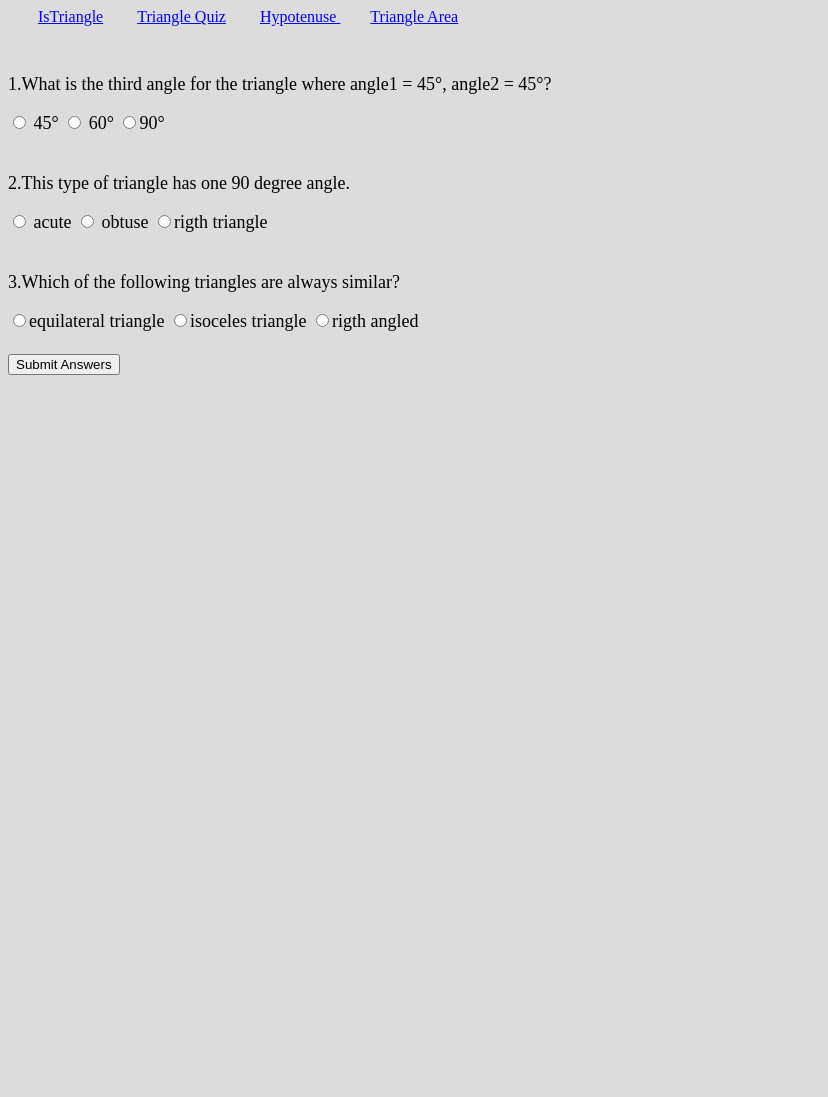
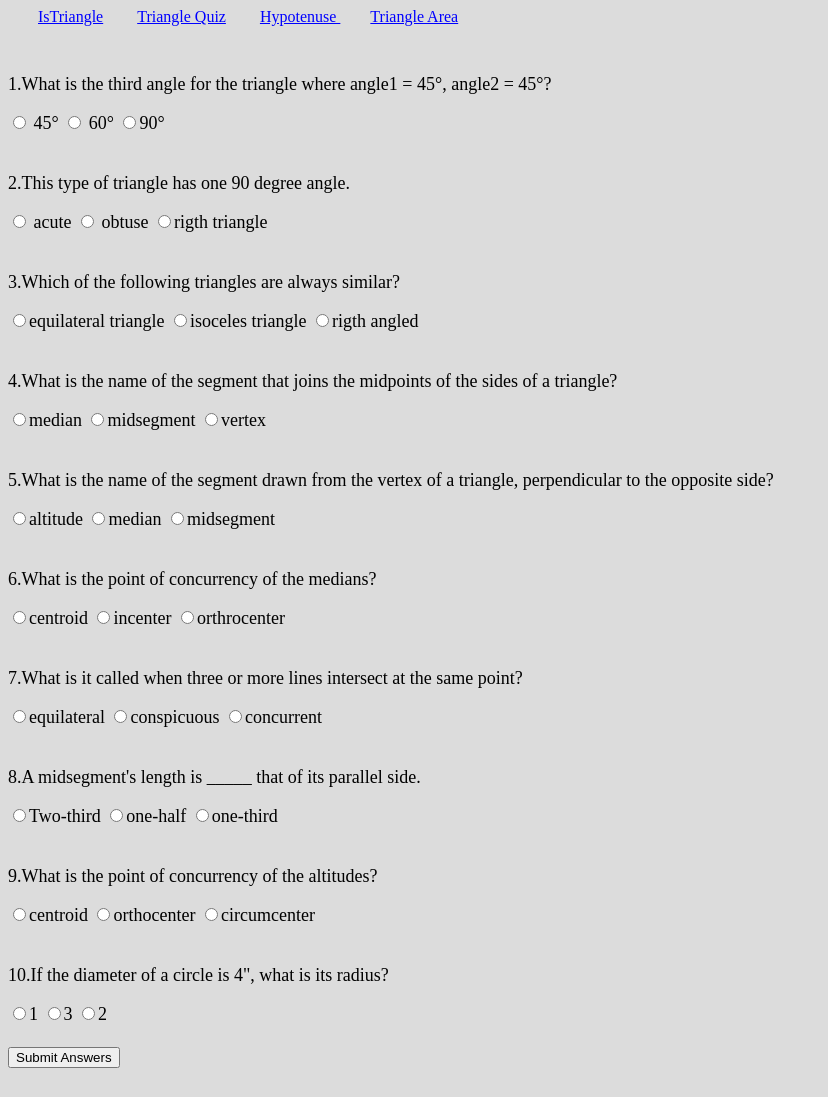
Before and after one commit to jayeshHande21/Fun-with-Triangle, a plain HTML site: page Quiz.html in a window 1280 px wide. Shown: the whole page, without its empty margins (0-828 px from the left). Before the commit the page ends 800 px from the top, so only its background shows below. Drawn offline with Linux system fonts and the light colour scheme.

Commit message:
add quiz-questions

```diff
--- a/Quiz.html
+++ b/Quiz.html
@@ -1,12 +1,11 @@
 <!DOCTYPE html>
 <html lang="en">
-
   <head>
-    <meta charset="UTF-8">
-    <meta http-equiv="X-UA-Compatible" content="IE=edge">
-    <meta name="viewport" content="width=device-width, initial-scale=1.0">
+    <meta charset="UTF-8" />
+    <meta http-equiv="X-UA-Compatible" content="IE=edge" />
+    <meta name="viewport" content="width=device-width, initial-scale=1.0" />
     <title>Quiz</title>
-    <link rel="stylesheet" href="quiz.css">
+    <link rel="stylesheet" href="quiz.css" />
   </head>
 
   <body>
@@ -20,36 +19,240 @@
       <form class="container">
         <div class="question-container">
           <p>
-                    1.What is the third angle for the triangle where angle1 = 45°, angle2 = 45°?
+            1.What is the third angle for the triangle where angle1 = 45°,
+            angle2 = 45°?
           </p>
-                <label><input type="radio" name="question 1" value="45°"> 45°</label>
-                <label><input type="radio" name="question 1" value="65°"> 60°</label>
-                <label><input type="radio" name="question 1" value="90°">90° </label>
-            </div><br>
+          <label
+            ><input type="radio" name="question 1" value="45°" /> 45°</label
+          >
+          <label
+            ><input type="radio" name="question 1" value="65°" /> 60°</label
+          >
+          <label
+            ><input type="radio" name="question 1" value="90°" />90°
+          </label>
+        </div>
+        <br />
+        <div class="question-container">
+          <p>2.This type of triangle has one 90 degree angle.</p>
+          <label
+            ><input type="radio" name="question 2" value="acute" /> acute</label
+          >
+          <label
+            ><input type="radio" name="question 2" value="obtuse" />
+            obtuse</label
+          >
+          <label
+            ><input type="radio" name="question 2" value="right angled" />rigth
+            triangle
+          </label>
+        </div>
+        <br />
+        <div class="question-container">
+          <p>3.Which of the following triangles are always similar?</p>
+          <label
+            ><input
+              type="radio"
+              name="question 3"
+              value="equilateral triangle"
+            />equilateral triangle</label
+          >
+
+          <label
+            ><input
+              type="radio"
+              name="question 3"
+              value="isoceles triangle"
+            />isoceles triangle</label
+          >
+
+          <label
+            ><input
+              type="radio"
+              name="question 3"
+              value="right triangle"
+            />rigth angled
+          </label>
+        </div>
+        <br />
         <div class="question-container">
           <p>
-                    2.This type of triangle has one 90 degree angle.
+            4.What is the name of the segment that joins the midpoints of the
+            sides of a triangle?
           </p>
-                <label><input type="radio" name="question 2" value="acute"> acute</label>
-                <label><input type="radio" name="question 2" value="obtuse"> obtuse</label>
-                <label><input type="radio" name="question 2" value="right angled">rigth triangle </label>
-            </div><br>
+          <label
+            ><input
+              type="radio"
+              name="question 4"
+              value="median"
+            />median</label
+          >
+
+          <label
+            ><input
+              type="radio"
+              name="question 4"
+              value="midsegment"
+            />midsegment</label
+          >
+
+          <label
+            ><input type="radio" name="question 4" value="vertex" />vertex
+          </label>
+        </div>
+        <br />
         <div class="question-container">
           <p>
-                    3.Which of the following triangles are always similar?
+            5.What is the name of the segment drawn from the vertex of a
+            triangle, perpendicular to the opposite side?
           </p>
-                <label><input type="radio" name="question 3" value="equilateral triangle">equilateral triangle</label>
+          <label
+            ><input
+              type="radio"
+              name="question 5"
+              value="altitude"
+            />altitude</label
+          >
 
-                <label><input type="radio" name="question 3" value="isoceles triangle">isoceles triangle</label>
+          <label
+            ><input
+              type="radio"
+              name="question 5"
+              value="median"
+            />median</label
+          >
 
-                <label><input type="radio" name="question 3" value="right triangle">rigth angled </label>
+          <label
+            ><input
+              type="radio"
+              name="question 5"
+              value="midsegment"
+            />midsegment
+          </label>
         </div>
-        </form><br>
-        <button id="submit-btn">Submit Answers</button><br><br>
+        <br />
+        <div class="question-container">
+          <p>6.What is the point of concurrency of the medians?</p>
+          <label
+            ><input
+              type="radio"
+              name="question 6"
+              value="centroid"
+            />centroid</label
+          >
+
+          <label
+            ><input
+              type="radio"
+              name="question 6"
+              value="incenter"
+            />incenter</label
+          >
+
+          <label
+            ><input
+              type="radio"
+              name="question 6"
+              value="orthrocenter"
+            />orthrocenter
+          </label>
+        </div>
+        <br />
+
+        <div class="question-container">
+          <p>
+            7.What is it called when three or more lines intersect at the same
+            point?
+          </p>
+          <label
+            ><input
+              type="radio"
+              name="question 7"
+              value="equilateral"
+            />equilateral</label
+          >
+
+          <label
+            ><input
+              type="radio"
+              name="question 7"
+              value="conspicuous"
+            />conspicuous</label
+          >
+
+          <label
+            ><input
+              type="radio"
+              name="question 7"
+              value="concurrent"
+            />concurrent
+          </label>
+        </div>
+        <br />
+        <div class="question-container">
+          <p>8.A midsegment's length is _____ that of its parallel side.</p>
+          <label
+            ><input
+              type="radio"
+              name="question 8"
+              value="Two-third"
+            />Two-third</label
+          >
+
+          <label
+            ><input
+              type="radio"
+              name="question 8"
+              value="one-half"
+            />one-half</label
+          >
+
+          <label
+            ><input type="radio" name="question 8" value="one-third" />one-third
+          </label>
+        </div>
+        <br />
+        <div class="question-container">
+          <p>9.What is the point of concurrency of the altitudes?</p>
+          <label
+            ><input
+              type="radio"
+              name="question 9"
+              value="centroid"
+            />centroid</label
+          >
+
+          <label
+            ><input
+              type="radio"
+              name="question 9"
+              value="orthocenter"
+            />orthocenter</label
+          >
+
+          <label
+            ><input
+              type="radio"
+              name="question 9"
+              value="circumcenter"
+            />circumcenter
+          </label>
+        </div>
+        <br />
+        <div class="question-container">
+          <p>10.If the diameter of a circle is 4", what is its radius?</p>
+          <label><input type="radio" name="question 10" value="1" />1</label>
+
+          <label><input type="radio" name="question 10" value="3" />3</label>
+
+          <label><input type="radio" name="question 10" value="2" />2 </label>
+        </div>
+      </form>
+      <br />
+      <button id="submit-btn">Submit Answers</button><br /><br />
       <div class="output"></div>
     </div>
 
     <script src="script-quiz.js"></script>
   </body>
-
 </html>
--- a/script-quiz.js
+++ b/script-quiz.js
@@ -4,22 +4,30 @@ const button = document.querySelector("#submit-btn");
 
 const output = document.querySelector(".output");
 
-const correctAnswer = ["90°" , "right angled" , "equilateral triangle"];
+const correctAnswer = [
+  "90°",
+  "right angled",
+  "equilateral triangle",
+  "midsegment",
+  "altitude",
+  "centroid",
+  "concurrent",
+  "one-half",
+  "orthocenter",
+  "2",
+];
 
-function CalculateAnswer(){
+function CalculateAnswer() {
   let score = 0;
   let index = 0;
   let formResults = new FormData(quizform);
-    for (let  value of formResults.values()){
-      if(value === correctAnswer[index]){
+  for (let value of formResults.values()) {
+    if (value === correctAnswer[index]) {
       score = score + 1;
     }
     index = index + 1;
   }
-    output.innerText = "Your Final Score Is   " + score ;
-
+  output.innerText = "Your Final Score Is   " + score;
 }
 
-
-
-button.addEventListener("click" , CalculateAnswer)
+button.addEventListener("click", CalculateAnswer);
```
Lines whose indentation alone changed are shown as unchanged.
